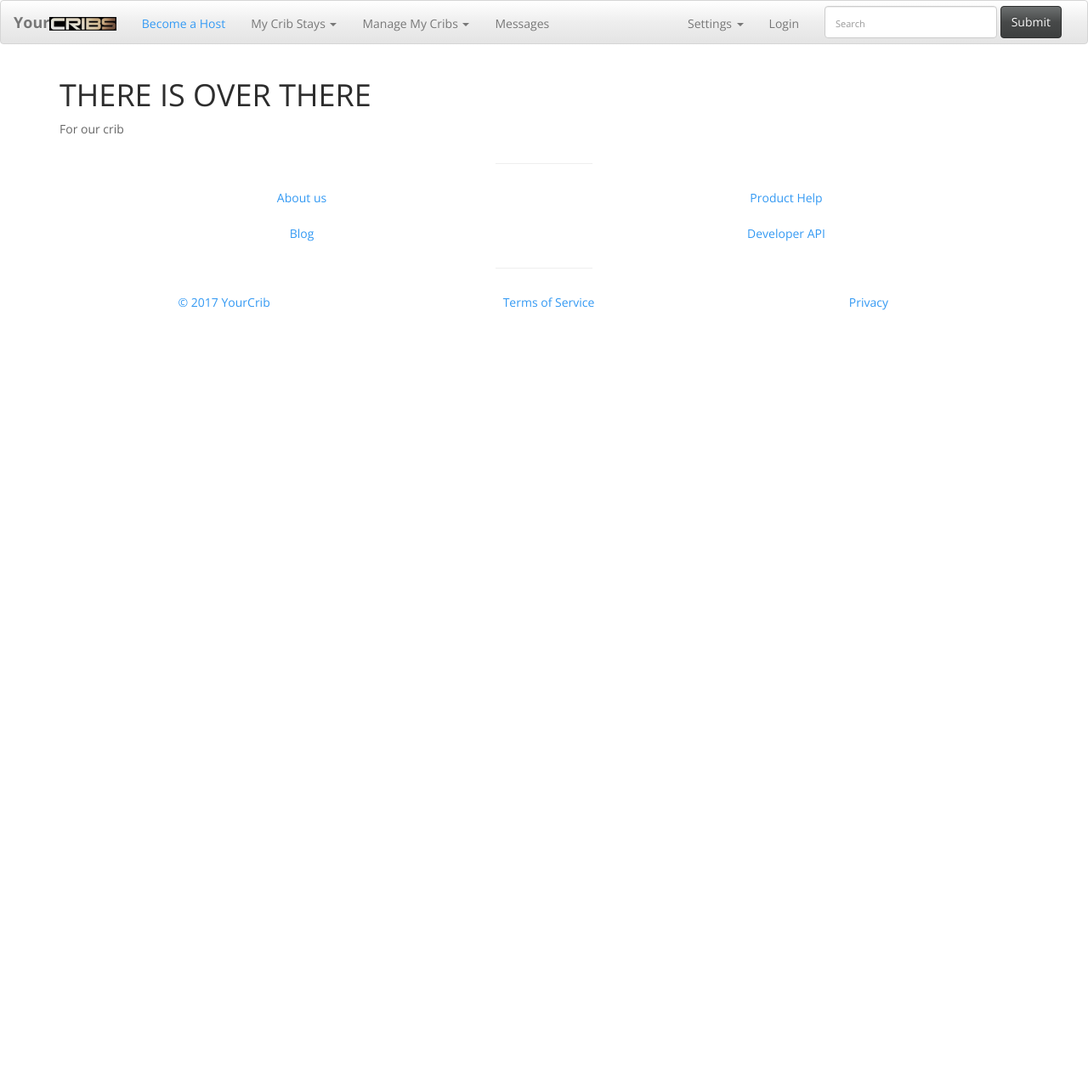
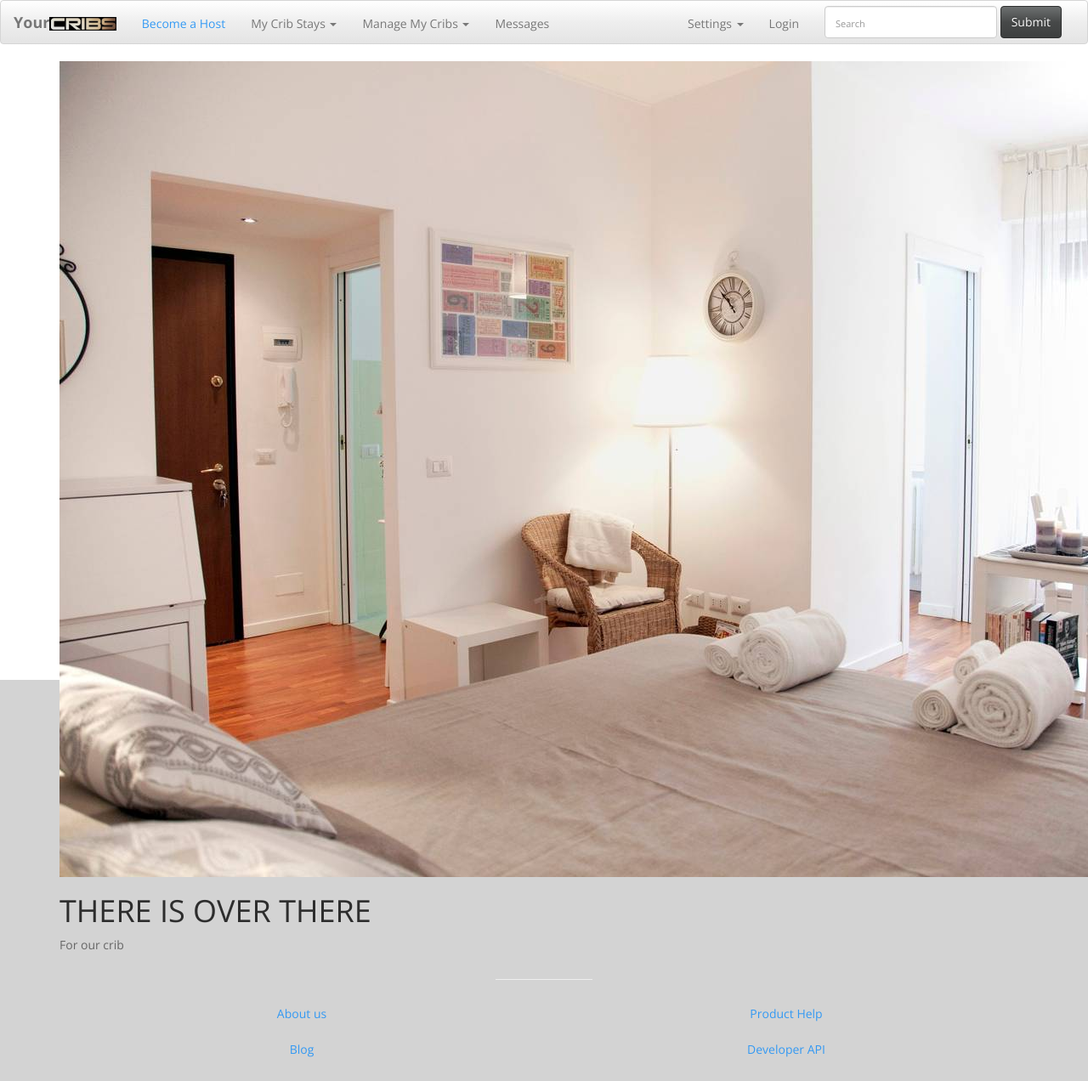
Before and after one commit to samq1/airBnB, a Django app: a page that uses airbnb/apps/main_router/templates/base/base.html in a window 1280 px wide; the page is wider, and only the part inside the window is pictured. Shown: the top 1272 px of that part at 85% size. Before the commit the page ends 365 px from the top of that part, so only its background shows below. Run offline with Django 3.2, Linux system fonts and the light colour scheme; parts of the project's set-up code (start-up, migrations or seed data) failed here and were passed over; some libraries are stand-ins or nearby versions.

Commit message:
new revisions merge

```diff
--- a/airbnb/airbnb/settings.py
+++ b/airbnb/airbnb/settings.py
@@ -125,3 +125,7 @@
 # https://docs.djangoproject.com/en/1.10/howto/static-files/
 
 STATIC_URL = '/static/'
+STATICFILES_DIRS = [
+    os.path.join("/apps/main_router/", "static"),
+]
+STATIC_ROOT = os.path.join(BASE_DIR, 'staticfiles')
--- a/airbnb/apps/main_router/templates/base/base.html
+++ b/airbnb/apps/main_router/templates/base/base.html
@@ -86,12 +86,8 @@
     </nav>
 
     <div class="content container">
-        <div class="row">
-            <div class="col-md-8">
                 {% block content %}
                 {% endblock %}
-            </div>
-        </div>
     </div>
 
     <!-- Footer -->
--- a/airbnb/apps/place_app/templates/place/show_place.html
+++ b/airbnb/apps/place_app/templates/place/show_place.html
@@ -1,6 +1,7 @@
 {% extends 'base/base.html' %}
 {% block content %}
-<div class="post">
+    {% load static %}
+    <img id="splah_img" src={% static "/base/img/7da91a39_original.jpg" %} alt="#">
 
     <h1>THERE IS OVER THERE</h1>
     <p>For our crib</p>
```
Also changed, not shown: airbnb/apps/main_router/static/base/img/69490049_original.jpg (added), airbnb/apps/main_router/static/base/img/7da91a39_original.jpg (added), airbnb/apps/main_router/static/base/img/e68afc45_original.jpg (added), airbnb/apps/main_router/static/base/img/f6387db8_original.jpg (added), airbnb/apps/main_router/static/base/img/f70a2cc8_original.jpg (added), 2 other files.
